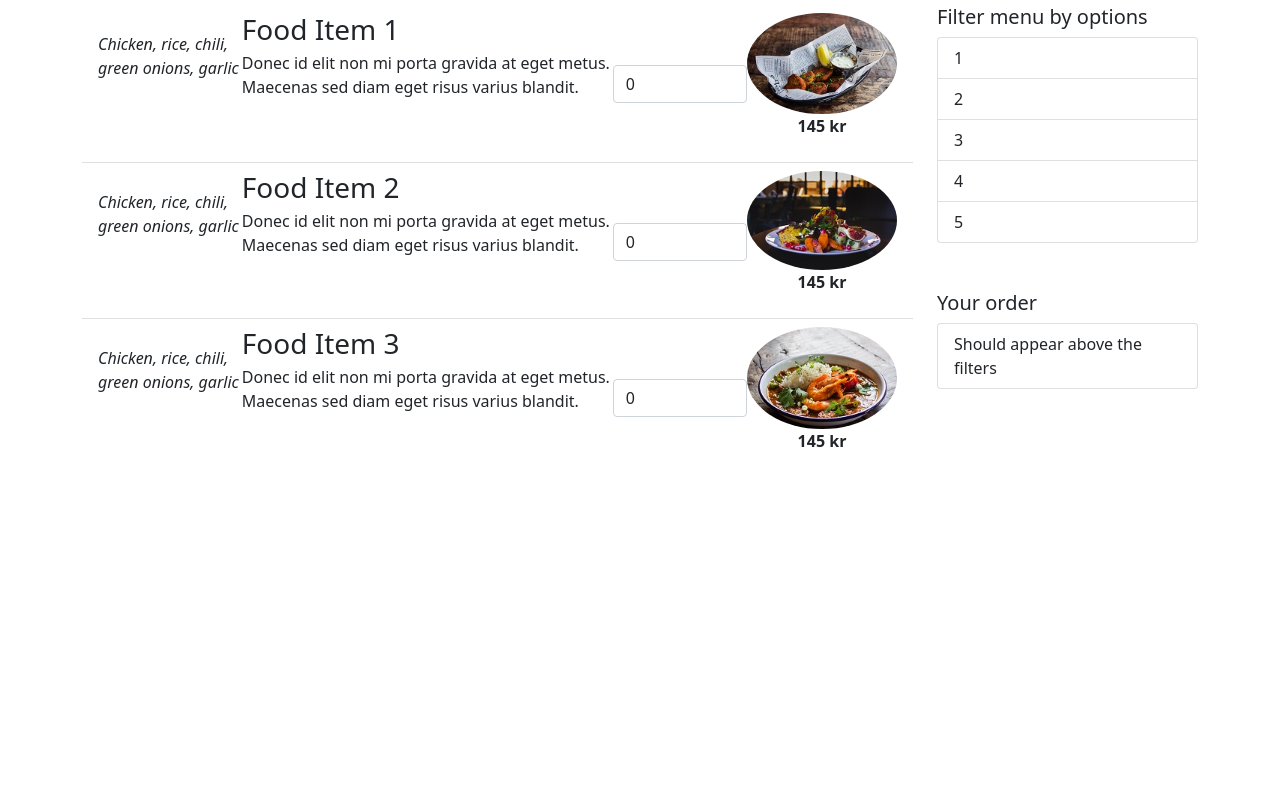
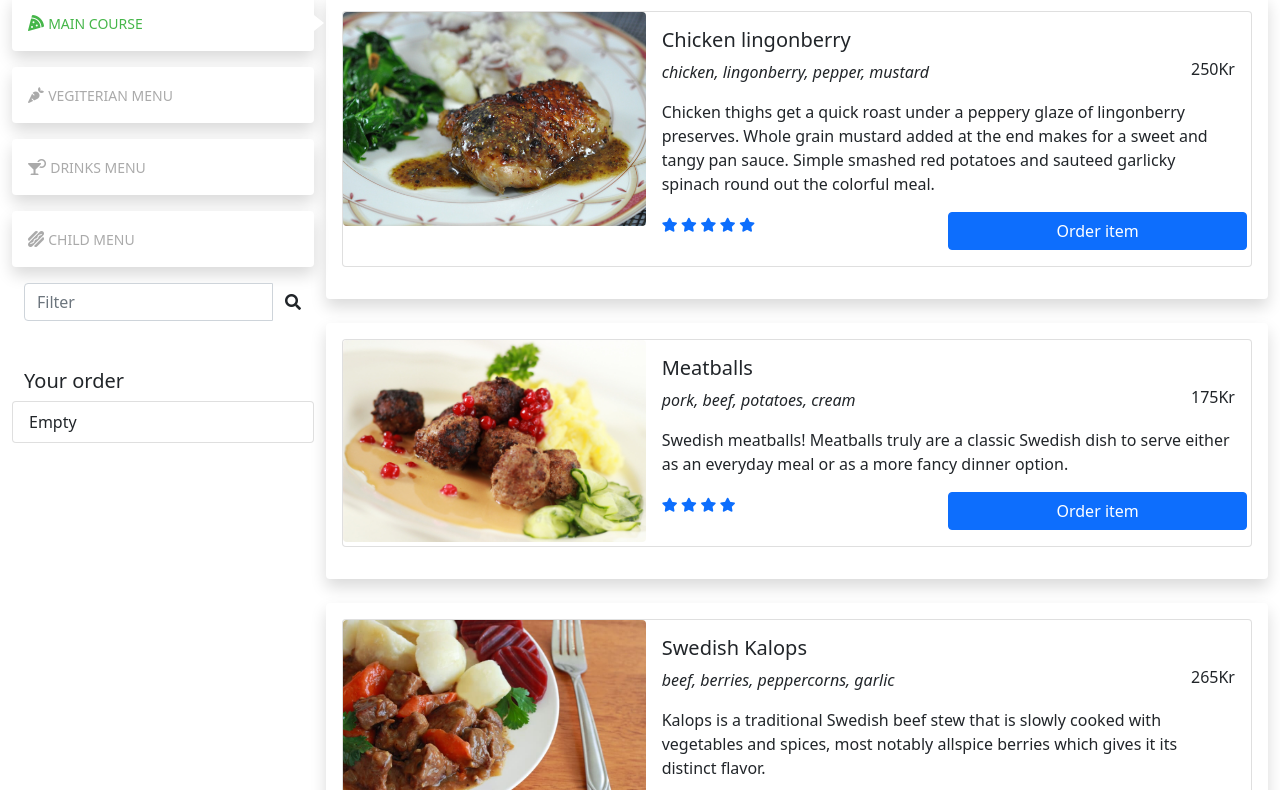
Before and after one commit to hithahareendran/circusfood, a plain HTML site: page menu.html in a window 1280 px wide. Shown: the part 145-935 px from the top of the page. Before the commit the page ends 800 px from the top, so only its background shows below. Drawn offline with nearby package versions, Linux system fonts and the light colour scheme.

Commit message:
created menu with tab filter and cart

```diff
--- /dev/null
+++ b/css/menu.css
@@ -0,0 +1,37 @@
+/*
+*
+* ==========================================
+* CUSTOM UTIL CLASSES  FOR TAB
+* ==========================================
+*/
+.nav-pills-custom .nav-link {
+    color: #aaa;
+    background: #fff;
+    position: relative;
+}
+
+.nav-pills-custom .nav-link.active {
+    color: #45b649;
+    background: #fff;
+}
+
+
+/* Add indicator arrow for the active tab */
+@media (min-width: 992px) {
+    .nav-pills-custom .nav-link::before {
+        content: '';
+        display: block;
+        border-top: 8px solid transparent;
+        border-left: 10px solid #fff;
+        border-bottom: 8px solid transparent;
+        position: absolute;
+        top: 50%;
+        right: -10px;
+        transform: translateY(-50%);
+        opacity: 0;
+    }
+}
+
+.nav-pills-custom .nav-link.active::before {
+    opacity: 1;
+}
--- /dev/null
+++ b/js/menu.js
@@ -0,0 +1,114 @@
+const items = [
+  { id: "1", title: 'Chicken lingonberry', image: 'item1.jpg', rating: 5, price: '250',content:"chicken, lingonberry, pepper, mustard", info: 'Chicken thighs get a quick roast under a peppery glaze of lingonberry preserves. Whole grain mustard added at the end makes for a sweet and tangy pan sauce. Simple smashed red potatoes and sauteed garlicky spinach round out the colorful meal.', group: "main-cource-menu" },
+  { id: "2", title: 'Meatballs', image: 'item2.jpg', rating: 4, price: '175', content:"pork, beef, potatoes, cream", info: 'Swedish meatballs! Meatballs truly are a classic Swedish dish to serve either as an everyday meal or as a more fancy dinner option.', group: "main-cource-menu" },
+  { id: "3", title: 'Swedish Kalops', image: 'item3.jpg', rating: 5, price: '265', content:"beef, berries, peppercorns, garlic", info: 'Kalops is a traditional Swedish beef stew that is slowly cooked with vegetables and spices, most notably allspice berries which gives it its distinct flavor. ', group: "main-cource-menu" },
+  { id: "4", title: 'Gravlax', image: 'item4.jpg', rating: 3, price: '130', content:"salmon, sugar, dill, pepper", info: 'Gravlax translates to “grave salmon” or “trench salmon” though I like the imagery of “grave salmon” because it gives you full permission to serve this for a Halloween party. Originally, it described salmon that was preserved by burying it in the sand and allowing it to ferment.', group: "main-cource-menu" },
+  { id: "5", title: 'Chinese Noodles4', image: 'item1.jpeg', rating: 2, price: '100', content:"salmon, sugar, dill, pepper", info: 'Chinese noodles with chicken and green vegitables made with soya and tomato sause.', group: "main-cource-menu" },
+  { id: "6", title: 'Chinese Noodles5', image: 'item1.jpeg', rating: 1, price: '99', content:"salmon, sugar, dill, pepper", info: 'Chinese noodles with chicken and green vegitables made with soya and tomato sause.', group: "main-cource-menu" },
+
+  { id: "7", title: 'veg Noodles', image: 'item1.jpeg', rating: 5, price: '250', content:"salmon, sugar, dill, pepper", info: 'Chinese noodles with chicken and green vegitables made with soya and tomato sause.', group: "veg-cource-menu" },
+  { id: "8", title: 'veg Noodles1', image: 'item1.jpeg', rating: 4, price: '175', content:"salmon, sugar, dill, pepper", info: 'Chinese noodles with chicken and green vegitables made with soya and tomato sause.', group: "veg-cource-menu" },
+  { id: "9", title: 'veg Noodles2', image: 'item1.jpeg', rating: 5, price: '265', content:"salmon, sugar, dill, pepper", info: 'Chinese noodles with chicken and green vegitables made with soya and tomato sause.', group: "veg-cource-menu" },
+  { id: "10", title: 'veg Noodles3', image: 'item1.jpeg', rating: 3, price: '130', content:"salmon, sugar, dill, pepper", info: 'Chinese noodles with chicken and green vegitables made with soya and tomato sause.', group: "veg-cource-menu" },
+  { id: "11", title: 'veg Noodles4', image: 'item1.jpeg', rating: 2, price: '100', content:"salmon, sugar, dill, pepper", info: 'Chinese noodles with chicken and green vegitables made with soya and tomato sause.', group: "veg-cource-menu" },
+  { id: "12", title: 'veg Noodles5', image: 'item1.jpeg', rating: 1, price: '99', content:"salmon, sugar, dill, pepper", info: 'Chinese noodles with chicken and green vegitables made with soya and tomato sause.', group: "veg-cource-menu" },
+
+  { id: "13", title: 'drink Noodles', image: 'item1.jpeg', rating: 5, price: '250', content:"salmon, sugar, dill, pepper", info: 'Chinese noodles with chicken and green vegitables made with soya and tomato sause.', group: "drink-cource-menu" },
+  { id: "14", title: 'drink Noodles1', image: 'item1.jpeg', rating: 4, price: '175', content:"salmon, sugar, dill, pepper", info: 'Chinese noodles with chicken and green vegitables made with soya and tomato sause.', group: "drink-cource-menu" },
+  { id: "15", title: 'drink Noodles2', image: 'item1.jpeg', rating: 5, price: '265', content:"salmon, sugar, dill, pepper", info: 'Chinese noodles with chicken and green vegitables made with soya and tomato sause.', group: "drink-cource-menu" },
+  { id: "16", title: 'drink Noodles3', image: 'item1.jpeg', rating: 3, price: '130', content:"salmon, sugar, dill, pepper", info: 'Chinese noodles with chicken and green vegitables made with soya and tomato sause.', group: "drink-cource-menu" },
+  { id: "17", title: 'drink Noodles4', image: 'item1.jpeg', rating: 2, price: '100', content:"salmon, sugar, dill, pepper", info: 'Chinese noodles with chicken and green vegitables made with soya and tomato sause.', group: "drink-cource-menu" },
+  { id: "18", title: 'drink Noodles5', image: 'item1.jpeg', rating: 1, price: '99', content:"salmon, sugar, dill, pepper", info: 'Chinese noodles with chicken and green vegitables made with soya and tomato sause.', group: "drink-cource-menu" },
+
+  { id: "19", title: 'child Noodles', image: 'item1.jpeg', rating: 5, price: '250', content:"salmon, sugar, dill, pepper", info: 'Chinese noodles with chicken and green vegitables made with soya and tomato sause.', group: "child-cource-menu" },
+  { id: "20", title: 'child Noodles1', image: 'item1.jpeg', rating: 4, price: '175', content:"salmon, sugar, dill, pepper", info: 'Chinese noodles with chicken and green vegitables made with soya and tomato sause.', group: "child-cource-menu" },
+  { id: "21", title: 'child Noodles2', image: 'item1.jpeg', rating: 5, price: '265', content:"salmon, sugar, dill, pepper", info: 'Chinese noodles with chicken and green vegitables made with soya and tomato sause.', group: "child-cource-menu" },
+  { id: "22", title: 'child Noodles3', image: 'item1.jpeg', rating: 3, price: '130', content:"salmon, sugar, dill, pepper", info: 'Chinese noodles with chicken and green vegitables made with soya and tomato sause.', group: "child-cource-menu" },
+  { id: "23", title: 'child Noodles4', image: 'item1.jpeg', rating: 2, price: '100', content:"salmon, sugar, dill, pepper", info: 'Chinese noodles with chicken and green vegitables made with soya and tomato sause.', group: "child-cource-menu" },
+  { id: "24", title: 'child Noodles5', image: 'item1.jpeg', rating: 1, price: '99', content:"salmon, sugar, dill, pepper", info: 'Chinese noodles with chicken and green vegitables made with soya and tomato sause.', group: "child-cource-menu" },
+];
+
+
+
+ //https://www.w3schools.com/tags/tag_template.asp
+ function addItemsToMenu() {
+    items.forEach(item => {
+      let tab = document.getElementById(item.group);
+      const template = document.getElementById('template-menu-item');
+      const instance = document.importNode(template.content, true)
+      instance.getElementById('name').innerHTML = item.title;
+      instance.getElementById('price').innerHTML = item.price + 'Kr';
+      instance.getElementById('info').innerHTML = item.info;
+      instance.getElementById('content').innerHTML = item.content;
+      instance.getElementById('itemImage').setAttribute('src', 'img/' + item.image);
+      instance.getElementById("order").addEventListener('click', (event) => order(item.id, item.title, item.image));
+      for (let i = 0; i < item.rating; i++)
+        instance.getElementById("stars").innerHTML += ' <a href="#"><i class="fa fa-star"></i></a>';
+      tab.appendChild(instance);
+    })
+  }
+
+  var selected = [];
+  function order(itemId, itemName, itemImage)
+  {
+    let existingItem = selected.find(item=> item.itemId === itemId);
+    if(existingItem)
+    {
+      existingItem.count++;
+    }
+    else{
+      selected.push({itemId: itemId, itemName:itemName, itemImage: itemImage, count:1});
+    }
+
+    //clean the cart
+    document.getElementById('itemList').innerHTML="";
+    //add each menu item to cart
+    selected.forEach(item=>{
+      const template = document.getElementById('template-cart-item');
+      const instance = document.importNode(template.content, true)
+      instance.getElementById('itemName').innerHTML = item.itemName;
+      instance.getElementById('itemCount').innerHTML = item.count;
+      instance.getElementById('itemImage').setAttribute('src', 'img/' + item.itemImage);
+      document.getElementById('itemList').appendChild(instance);
+    })
+  }
+
+  //https://www.w3schools.com/howto/howto_js_vertical_tabs.asp
+  function openTab(event, tabname) {
+    var i, tabcontent, tablinks;
+    tabcontent = document.getElementsByClassName("tab-content");
+    for (i = 0; i < tabcontent.length; i++) {
+      tabcontent[i].style.display = "none";
+    }
+    tablinks = document.getElementsByClassName("nav-link");
+    for (i = 0; i < tablinks.length; i++) {
+      tablinks[i].className = tablinks[i].className.replace(" active", "");
+    }
+    document.getElementById(tabname).style.display = "block";
+    event.currentTarget.className += " active";
+    return false;
+  }
+
+  //filter by checking if card content includes the value, and if not hide.
+  function filterIngrediants(event){
+    let input = event.target.value;
+    var i, cards=document.getElementsByClassName("menu-item");
+
+    for (i = 0; i < cards.length; i++) {
+      cards[i].style.display = "block";
+    }
+    for (i = 0; i < cards.length; i++) {
+      if(!cards[i].innerText.includes(input))
+        cards[i].style.display = "none";
+    }
+  }
+
+//calling the initital methods
+  window.onload = () => {
+      //adding navigation bar
+    createNav();
+    // adding menu items to tab content
+    addItemsToMenu();
+    // calling first tab item as clicked
+    document.getElementById("main").click();
+  }
--- a/menu.html
+++ b/menu.html
@@ -1,125 +1,167 @@
 <!doctype html>
 <html lang="en">
-  <head>
-    <!-- Required meta tags -->
-    <meta charset="utf-8">
-    <meta name="viewport" content="width=device-width, initial-scale=1">
 
-    <!-- Bootstrap CSS -->
-    <link href="https://cdn.jsdelivr.net/npm/bootstrap@5.0.0-beta1/dist/css/bootstrap.min.css" rel="stylesheet" integrity="sha384-giJF6kkoqNQ00vy+HMDP7azOuL0xtbfIcaT9wjKHr8RbDVddVHyTfAAsrekwKmP1" crossorigin="anonymous">
+<head>
+  <!-- Required meta tags -->
+  <meta charset="utf-8">
+  <meta name="viewport" content="width=device-width, initial-scale=1">
 
-    <title>The Food Circus</title>
-  </head>
-  <body>
-    <!-- Image and text -->
+  <!-- Bootstrap CSS -->
+  <link href="https://cdn.jsdelivr.net/npm/bootstrap@5.0.0-beta1/dist/css/bootstrap.min.css" rel="stylesheet"
+    integrity="sha384-giJF6kkoqNQ00vy+HMDP7azOuL0xtbfIcaT9wjKHr8RbDVddVHyTfAAsrekwKmP1" crossorigin="anonymous">
+  <script src="https://code.jquery.com/jquery-3.1.0.min.js"
+    integrity="sha256-cCueBR6CsyA4/9szpPfrX3s49M9vUU5BgtiJj06wt/s=" crossorigin="anonymous"></script>
+  <link rel="stylesheet" href="https://cdnjs.cloudflare.com/ajax/libs/font-awesome/5.15.1/css/all.min.css">
 
-    <div class="container">
-      <h1 class="text-center mb-4">Menu</h1>
-      <div class="row align-items-start">
-        <div class="col-9">
-          <div class="list-group list-group-flush">
-        <li class="list-group-item" aria-current="true">
-          <div class="d-flex w-100 justify-content-between">
-            <div>
-              <div class="d-flex">
-                  <p class="mb-1 align-self-center ingredients fst-italic">Chicken, rice, chili, green onions, garlic</p>
-                <div>
+  <!-- specific css with customized tab link -->
+  <link rel="stylesheet" type="text/css" href="css/menu.css">
 
-                  <h3 class="mb-1">Food Item 1</h3>
-                  <p class="mb-1">Donec id elit non mi porta gravida at eget metus. Maecenas sed diam eget risus varius blandit.</p>
+  <!-- common js for nav bar -->
+  <script src="js/create-menu.js"></script>
+  <!-- specific js with all functiona and initial load method -->
+  <script src="js/menu.js"></script>
+  <title>The Food Circus</title>
+
+  <script>
+
+  </script>
+</head>
+
+<body>
+  <!-- templates -->
+  <template id="template-menu-item">
+    <div class="col shadow p-3 bg-white rounded menu-item">
+      <div class="card mb-3">
+        <div class="row g-0">
+          <div class="col-md-4">
+            <img id="itemImage" src="img/item1.jpeg" class="img-fluid rounded">
+          </div>
+          <div class="col-md-8">
+            <div class="card-body">
+              <h5 class="card-title" id="name">Chinese Noodles</h5>
+              <div class="row">
+                <div class="col-md-10">
+                  <p class="align-self-center ingredients fst-italic" id="content">Chicken, nudles, chili, green onions,
+                    garlic</p>
                 </div>
-                <div class="form-group align-self-end">
-                  <input class="form-control input-sm" type="number" name="number" value="0">
+                <div class="col-md-2">
+                  <h6 class="text-end" id="price">250Kr</h6>
+                </div>
+              </div>
+              <p class="card-text" id="info">Chinese noodles with chicken and green vegitables made with soya and tomato
+                sause.</p>
+              <div class="row">
+                <div class="col-md-6">
+                  <p class="card-text"><small class="text-muted" id="stars"></small>
+                  </p>
+                </div>
+                <div class="col-md-6">
+                  <div class="row">
+                    <a href="#" class="btn btn-primary stretched-link" id="order">Order item</a>
+                  </div>
                 </div>
               </div>
             </div>
-            <div>
-              <img src="img/dish1_small.jpg" class="rounded-circle" width="150">
-              <p class="text-center fw-bold">145 kr</p>
+          </div>
+        </div>
+      </div>
+    </div>
+  </template>
+
+  <template id="template-cart-item">
+    <li class="list-group-item d-flex justify-content-between align-items-center">
+      <img id="itemImage" src="img/item1.jpeg" width="30px" height="30px" class="img-fluid  rounded-circle">
+      <div  id="itemName">asdf</div>
+      <span class="badge bg-primary rounded-pill" id="itemCount">1</span>
+    </li>
+  </template>
+
+
+  <!-- Image and text -->
+
+  <div class="container-fluid">
+    <h2 class="text-center mb-4">Explore Our Foods</h2>
+
+    <div class="container-fluid">
+      <div class="row">
+        <div class="col-md-3">
+          <div class="row">
+
+            <!-- refered css from https://bootstrapious.com/p/bootstrap-vertical-tabs -->
+            <!-- Tabs nav -->
+            <div class="nav flex-column nav-pills nav-pills-custom" role="tablist" aria-orientation="vertical">
+              <a class="nav-link mb-3 p-3 shadow active" id="main" href="#" onclick="openTab(event,'main-content')">
+                <i class="fa fa-pizza-slice"></i>
+                <span class="font-weight-bold small text-uppercase">Main Course</span></a>
+
+              <a class="nav-link mb-3 p-3 shadow" id="veg" href="#" onclick="openTab(event, 'veg-content')">
+                <i class="fas fa-carrot"></i>
+                <span class="font-weight-bold small text-uppercase">Vegiterian Menu</span></a>
+
+              <a class="nav-link mb-3 p-3 shadow" id="drink" href="#" onclick="openTab(event, 'drink-content')">
+                <i class="fas fa-cocktail"></i>
+                <span class="font-weight-bold small text-uppercase">Drinks Menu</span></a>
+
+              <a class="nav-link mb-3 p-3 shadow" id="child" href="#" onclick="openTab(event,'child-content')">
+                <i class="fas fa-hotdog"></i>
+                <span class="font-weight-bold small text-uppercase">Child Menu</span></a>
             </div>
           </div>
 
-        </li>
-        <li class="list-group-item" aria-current="true">
-          <div class="d-flex w-100 justify-content-between">
-            <div>
-              <div class="d-flex">
-                <p class="mb-1 align-self-center ingredients fst-italic">Chicken, rice, chili, green onions, garlic</p>
-                <div>
-
-                  <h3 class="mb-1">Food Item 2</h3>
-                  <p class="mb-1">Donec id elit non mi porta gravida at eget metus. Maecenas sed diam eget risus varius blandit.</p>
-                </div>
-                <div class="form-group align-self-end">
-                  <input class="form-control input-sm" type="number" name="number" value="0">
+          <!-- filter on ingrdiants-->
+          <div class="row">
+            <form>
+              <div class="input-group">
+                <input type="text" class="form-control" placeholder="Filter" oninput="filterIngrediants(event)">
+                <div class="input-group-btn">
+                  <button class="btn btn-default" type="submit">
+                    <i class="fas fa-search"></i>
+                  </button>
                 </div>
               </div>
-            </div>
-            <div>
-              <img src="img/dish2_small.jpg" class="rounded-circle" width="150">
-              <p class="text-center fw-bold">145 kr</p>
+            </form>
+          </div>
+
+          <!-- cart -->
+          <div class="row">
+            <h5 class="mt-5">Your order</h5>
+            <ul class="list-group" id="itemList">
+              <li class="list-group-item d-flex justify-content-between align-items-center" id="itemName">
+                <div>Empty</div>
+              </li>
+            </ul>
+          </div>
+
+        </div>
+
+
+        <div class="col-md-9">
+          <!-- Tabs content -->
+          <div class="tab-content" id="main-content">
+            <div class="row row-cols-1 row-cols-md-1 g-4" id="main-cource-menu">
             </div>
           </div>
 
-        </li>
-        <li class="list-group-item" aria-current="true">
-          <div class="d-flex w-100 justify-content-between">
-            <div>
-              <div class="d-flex">
-                <p class="mb-1 align-self-center ingredients fst-italic">Chicken, rice, chili, green onions, garlic</p>
-                <div>
-
-                  <h3 class="mb-1">Food Item 3</h3>
-                  <p class="mb-1">Donec id elit non mi porta gravida at eget metus. Maecenas sed diam eget risus varius blandit.</p>
-                </div>
-                <div class="form-group align-self-end">
-                  <input class="form-control input-sm" type="number" name="number" value="0">
-                </div>
-
-              </div>
-            </div>
-            <div>
-              <img src="img/dish3_small.jpg" class="rounded-circle" width="150">
-              <p class="text-center fw-bold">145 kr</p>
+          <div class="tab-content" id="veg-content">
+            <div class="row row-cols-1 row-cols-md-1 g-4" id="veg-cource-menu">
             </div>
           </div>
 
-        </li>
+          <div class="tab-content" id="drink-content">
+            <div class="row row-cols-1 row-cols-md-1 g-4" id="drink-cource-menu">
+            </div>
+          </div>
 
-      </div>
-        </div>
-        <div class="col-3">
-          <div id="filters">
-            <h5>Filter menu by options</span></h5>
-            <ul class="list-group">
-              <li class="list-group-item">1</li>
-              <li class="list-group-item">2</li>
-              <li class="list-group-item">3</li>
-              <li class="list-group-item">4</li>
-              <li class="list-group-item">5</li>
-            </ul>
-            <h5 class="mt-5">Your order</h5>
-            <ul class="list-group" id="order">
-              <li class="list-group-item">Should appear above the filters</li>
-            </ul>
+          <div class="tab-content" id="child-content">
+            <div class="row row-cols-1 row-cols-md-1 g-4" id="child-cource-menu">
+            </div>
           </div>
         </div>
       </div>
+    </div>
+  </div>
+</body>
 
 
-    </div>
 
-    <!-- Optional JavaScript; choose one of the two! -->
-
-    <!-- Option 1: Bootstrap Bundle with Popper -->
-    <script src="https://cdn.jsdelivr.net/npm/bootstrap@5.0.0-beta1/dist/js/bootstrap.bundle.min.js" integrity="sha384-ygbV9kiqUc6oa4msXn9868pTtWMgiQaeYH7/t7LECLbyPA2x65Kgf80OJFdroafW" crossorigin="anonymous"></script>
-    <script src="https://code.jquery.com/jquery-3.1.0.min.js" integrity="sha256-cCueBR6CsyA4/9szpPfrX3s49M9vUU5BgtiJj06wt/s=" crossorigin="anonymous"></script>
-    <script src="js/create-menu.js"></script>
-    <script>window.onload = () => createNav()</script>
-    <!-- Option 2: Separate Popper and Bootstrap JS -->
-    <!--
-    <script src="https://cdn.jsdelivr.net/npm/@popperjs/core@2.5.4/dist/umd/popper.min.js" integrity="sha384-q2kxQ16AaE6UbzuKqyBE9/u/KzioAlnx2maXQHiDX9d4/zp8Ok3f+M7DPm+Ib6IU" crossorigin="anonymous"></script>
-    <script src="https://cdn.jsdelivr.net/npm/bootstrap@5.0.0-beta1/dist/js/bootstrap.min.js" integrity="sha384-pQQkAEnwaBkjpqZ8RU1fF1AKtTcHJwFl3pblpTlHXybJjHpMYo79HY3hIi4NKxyj" crossorigin="anonymous"></script>
-    -->
-  </body>
 </html>
```
Also changed, not shown: img/item1.jpeg (added), img/item1.jpg (added), img/item2.jpg (added), img/item3.jpg (added), img/item4.jpg (added).
